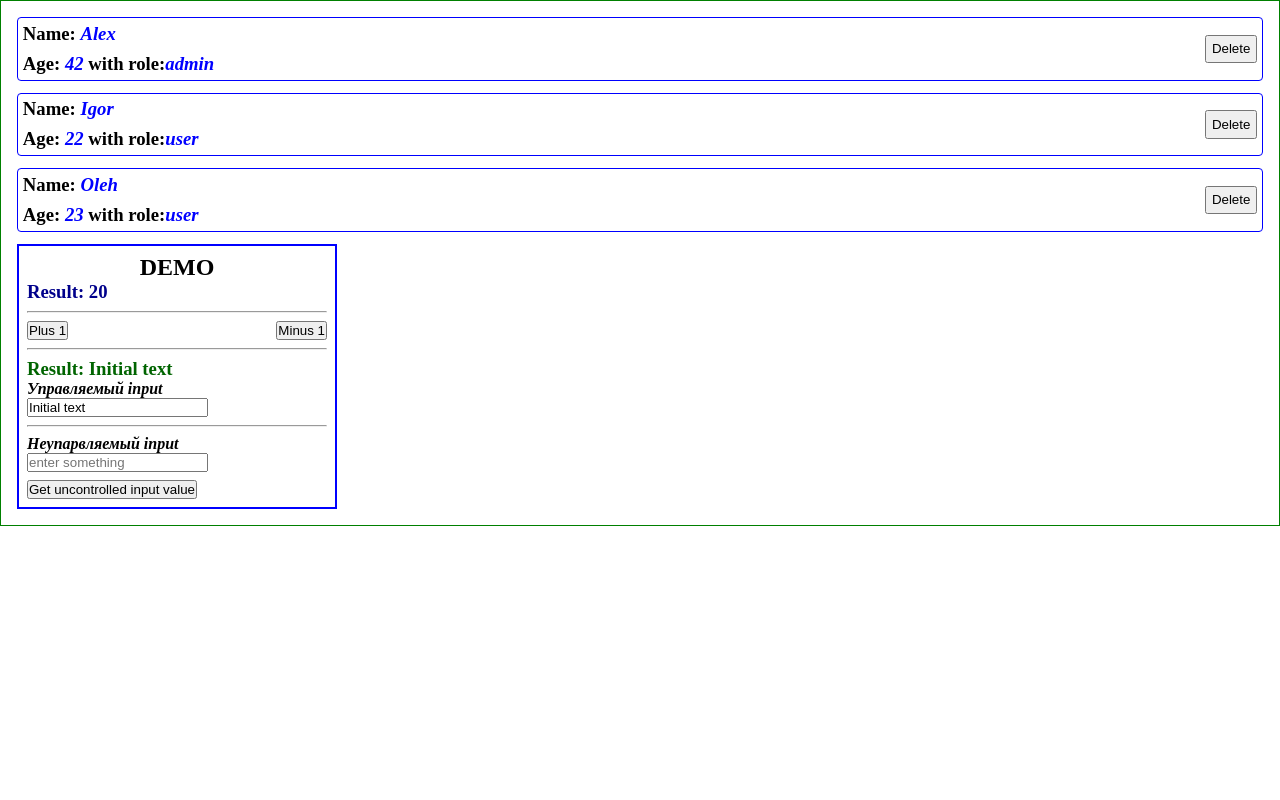
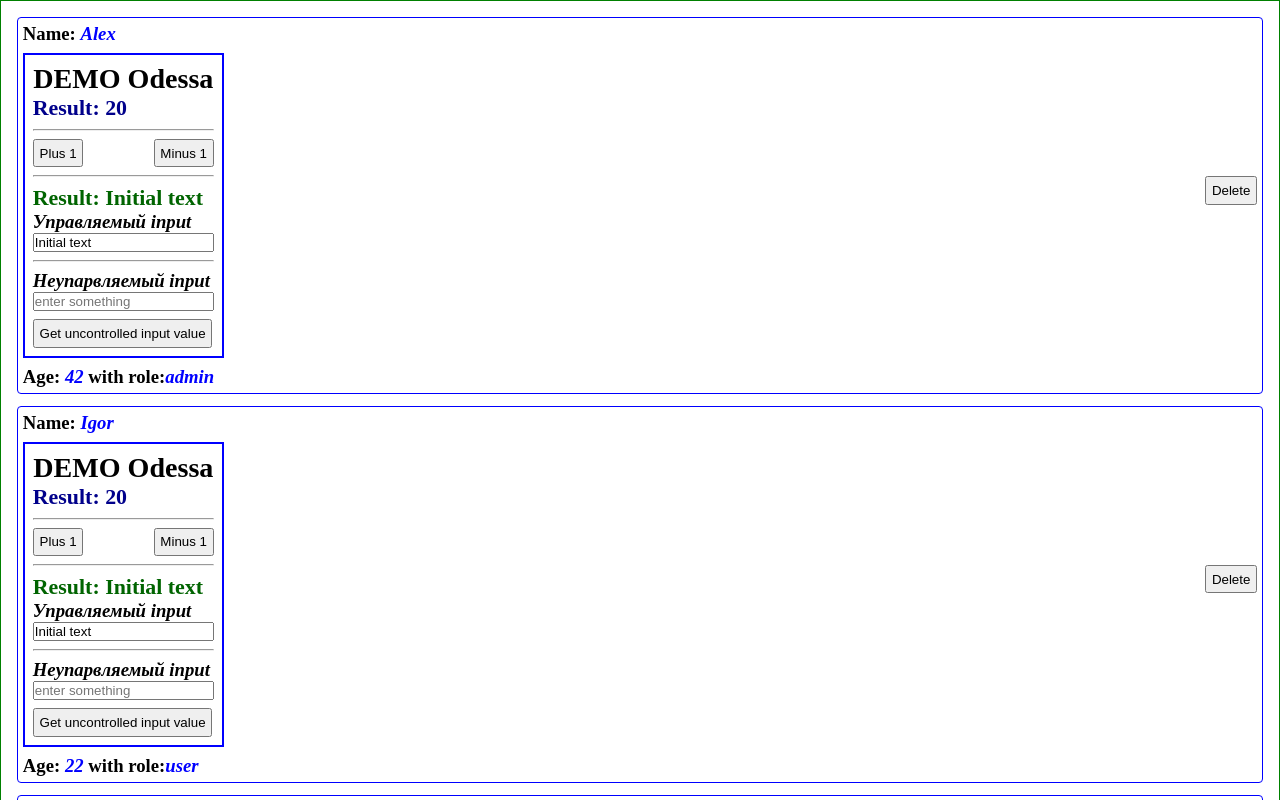
Before and after one commit to OlehManko/ReactCourse, a React (Create React App) app: page / in a window 1280 px wide. Shown: the top 800 px of the page. Built offline with nearby package versions, Linux system fonts and the light colour scheme; the HTML template or start-up script is replaced by a standard one.

Commit message:
Add children

```diff
--- a/src/App.js
+++ b/src/App.js
@@ -12,7 +12,9 @@ const LIST_USERS = [
 function App() {
   function clickHAndler() {
     console.log("It's click");
+    localStorage.setItem('data', 'something');
   }
+
   return (
     <div className="App">
       {LIST_USERS.map((item, index) => (
@@ -21,11 +23,13 @@ function App() {
           age={item.age}
           role={item.role}
           key={index}
-          onClick={clickHAndler}
+          printCons={clickHAndler}
           disabled={false}
-        />
+        >
+          <Card>Odessa</Card>
+        </UserItem>
       ))}
-      <Card />
+      {/* <Card /> */}
     </div>
   );
 }
--- a/src/components/Card/Card.jsx
+++ b/src/components/Card/Card.jsx
@@ -5,12 +5,16 @@ const incr = 1;
 
 const styleH3 = { color: 'darkgreen' };
 
-export const Card = () => {
+export const Card = ({ children }) => {
   const [count, setCount] = useState(20);
+
   // State for controlled input
   const [line, setLine] = useState('Initial text');
+
   // variable for link to uncontrolled input
   const inputRef = useRef(null);
+  {
+  }
 
   console.log('Re-render', inputRef);
 
@@ -44,7 +48,10 @@ export const Card = () => {
 
   return (
     <div className="card">
-      <h2>DEMO</h2>
+      <h2>
+        DEMO {'  '}
+        {children}
+      </h2>
       <h3 style={{ color: 'darkblue' }}>{`Result: ${count}`}</h3>
       <hr />
       <div className="card-control">
--- a/src/components/UserItem/UserItem.jsx
+++ b/src/components/UserItem/UserItem.jsx
@@ -8,6 +8,8 @@ export const UserItem = ({
   name: nameNew,
   age,
   role = 'defaultValue',
+  printCons,
+  children,
   ...props
 }) => {
   return (
@@ -15,10 +17,11 @@ export const UserItem = ({
       <h3>
         Name: <span>{nameNew}</span>
       </h3>
+      <h3>{children}</h3>
       <h3>
         Age: <span>{age}</span> with role:<span>{role}</span>
       </h3>
-      <button {...props}>Delete</button>
+      <button onClick={printCons}>Delete</button>
     </div>
   );
 };
```
Also changed, not shown: 1 other file (tests, documents, lock files or other folders).
